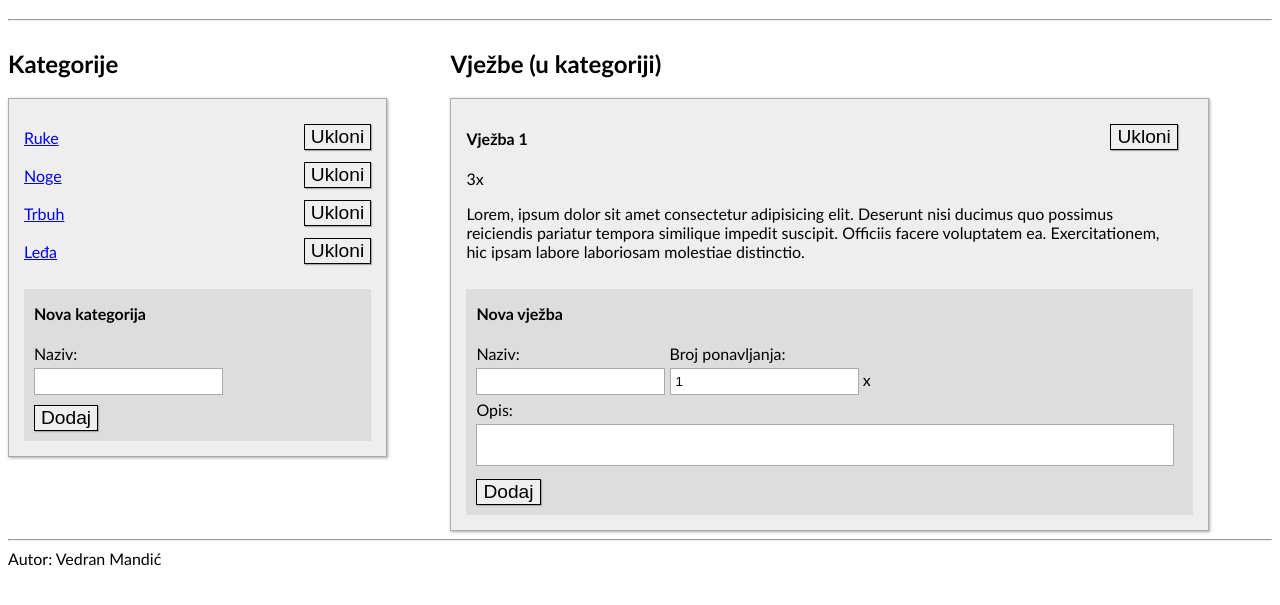
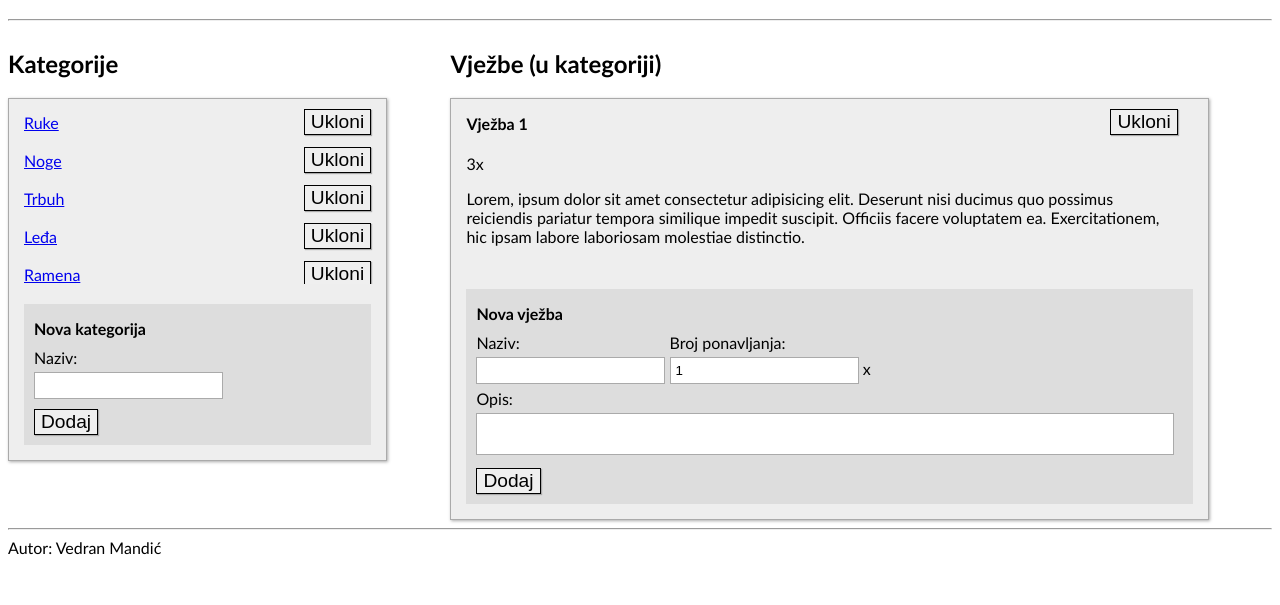
Before and after one commit to vmandic/baza-vjezbi-a-vanilla-js-app, a website: page index.html in a window 1280 px wide. Shown: the part 63-668 px from the top of the page. Drawn offline with Linux system fonts and the light colour scheme.

Commit message:
update css

```diff
--- a/style.css
+++ b/style.css
@@ -50,10 +50,9 @@ input[type="number"] {
 }
 
 ul.kategorije {
-  height: 150px;
+  height: 180px;
   overflow: auto;
   padding: 0 15px;
-  padding-top: 15px;
 }
 
 .kategorije li {
@@ -83,11 +82,12 @@ ul.kategorije {
   background-color: #eee;
   border: 1px solid #aaa;
   padding: 15px;
+  padding-top: 0;
   box-shadow: 1px 1px 3px #aaa;
 }
 
 ul.vjezbe {
-  height: 165px;
+  height: 180px;
   overflow: auto;
 }
 
@@ -116,5 +116,5 @@ ul.vjezbe {
 }
 
 .nova-kategorija h4, .nova-vjezba h4 {
-  margin-top: 10px;
+  margin: 10px 0;
 }
```
Also changed, not shown: index.html (+2 -1 lines).
